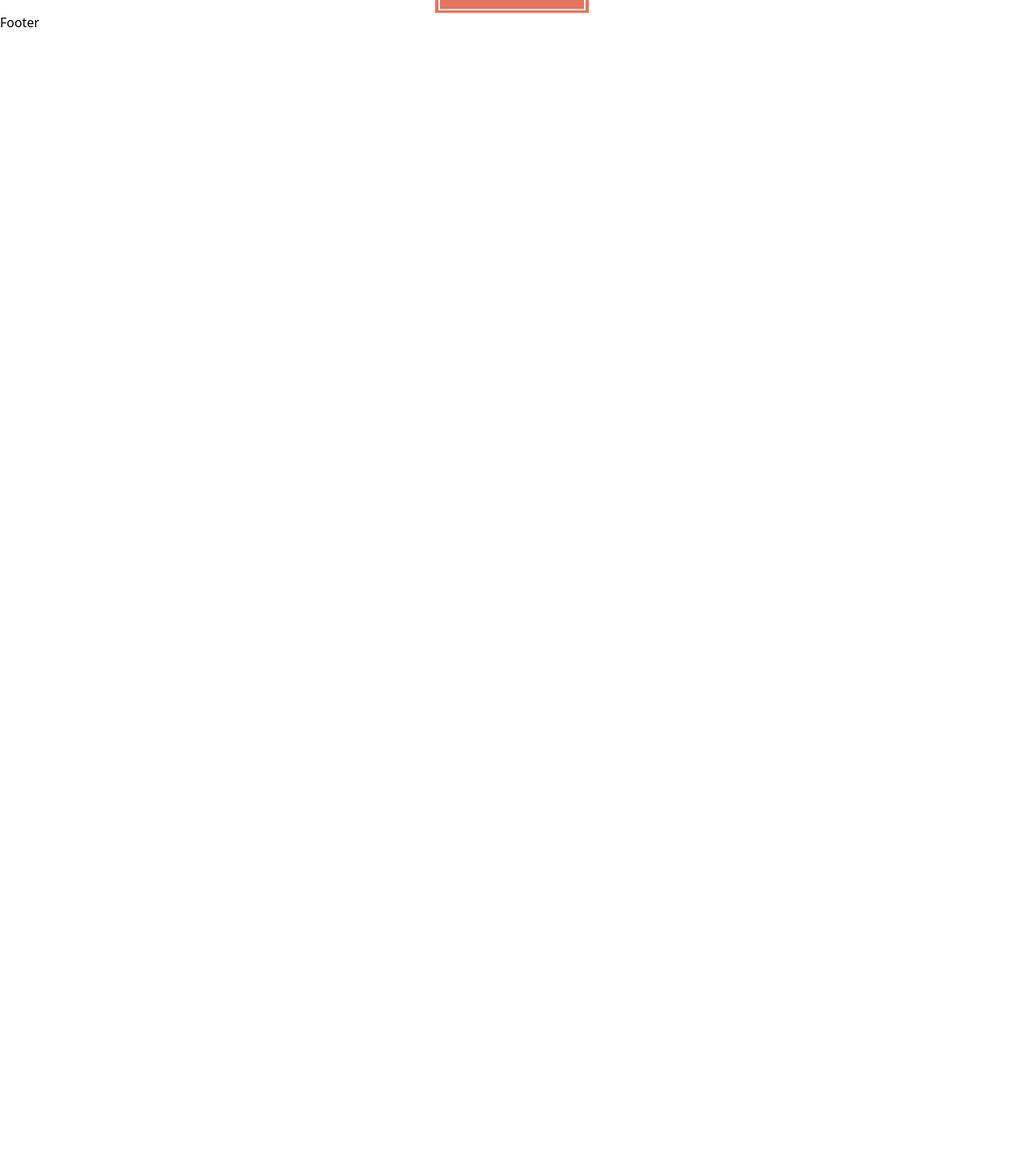
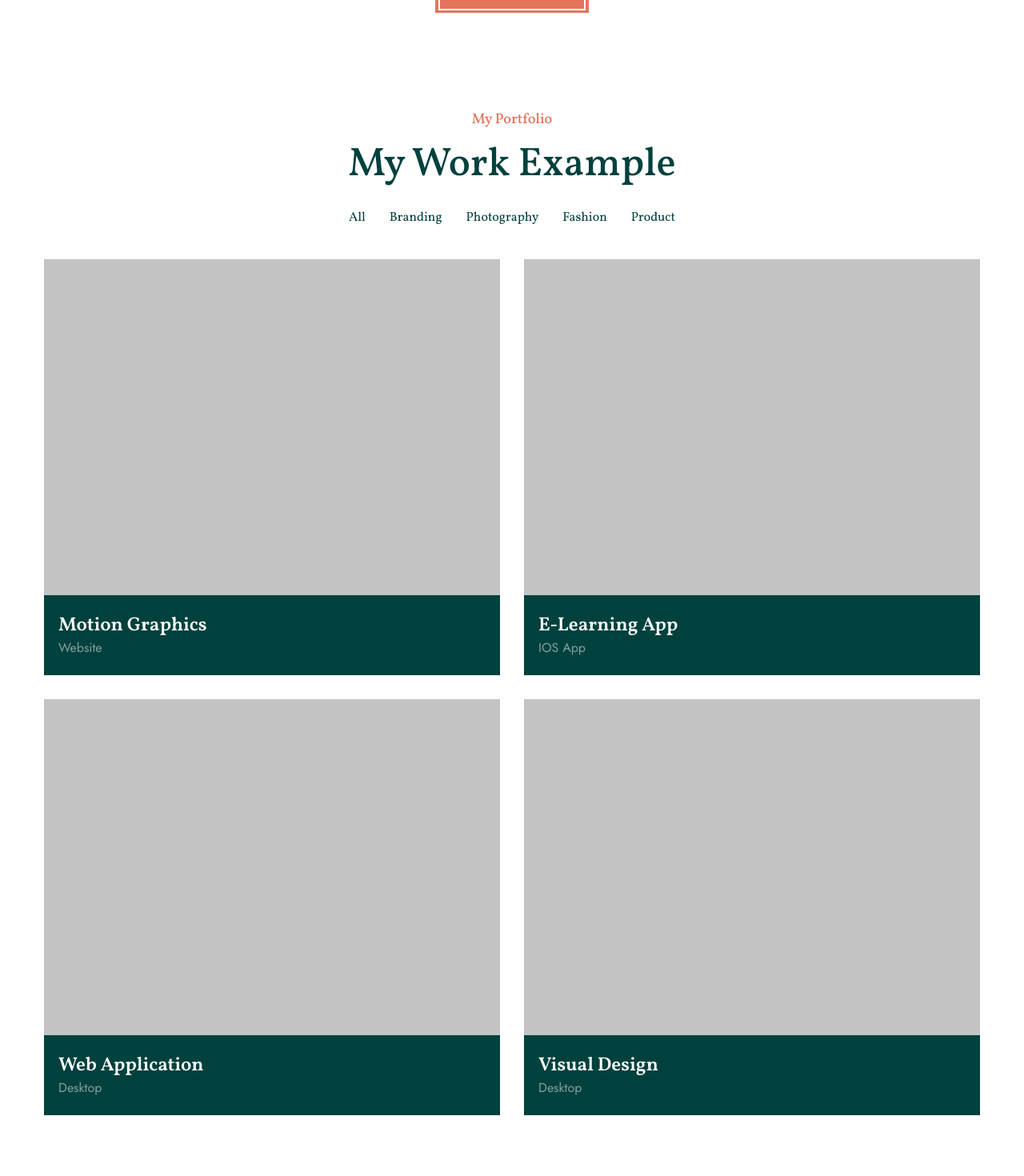
Before and after one commit to menabil/safwan, a Next.js app: page / in a window 1280 px wide. Shown: the part 3740-5210 px from the top of the page at 80% size. Before the commit the page ends 3780 px from the top, so only its background shows below. Built offline with nearby package versions, Linux system fonts and the light colour scheme.

Commit message:
portfolio section done

```diff
--- a/app/page.jsx
+++ b/app/page.jsx
@@ -1,5 +1,6 @@
 import About from "@/layouts/About";
 import Banner from "@/layouts/Banner";
+import Portfolio from "@/layouts/Portfolio";
 import Project from "@/layouts/Project";
 import Service from "@/layouts/Service";
 
@@ -10,6 +11,7 @@ export default function Home() {
       <Service />
       <About />
       <Project />
+      <Portfolio />
     </>
   );
 }
--- /dev/null
+++ b/layouts/Portfolio.jsx
@@ -0,0 +1,73 @@
+import Container from "@/components/Container";
+import React from "react";
+import { FaArrowRight } from "react-icons/fa6";
+
+const Portfolio = () => {
+  return (
+    <section className="py-30">
+      <Container>
+        <p className="text-lg font-medium text-secondary text-center font-Vol">
+          My Portfolio
+        </p>
+        <h3 className="text-[50px] font-medium w-130 leading-15 text-primary font-Vol text-center mx-auto pt-3 pb-6">
+          My Work Example
+        </h3>
+        <div className="flex gap-x-7.5 justify-center pb-10 font-Vol text-base text-primary">
+          <p className="cursor-pointer ">All</p>
+          <p className="cursor-pointer ">Branding</p>
+          <p className="cursor-pointer ">Photography</p>
+          <p className="cursor-pointer ">Fashion</p>
+          <p className="cursor-pointer ">Product</p>
+        </div>
+        <div className="flex flex-wrap gap-7.5 justify-center">
+          <div className="w-142.5 h-130 bg-[#C4C4C4] hover:bg-primary/50 relative duration-400 group">
+            <div className="bg-white w-17.5 h-17.5 rounded-full absolute top-7.5 right-7.5 duration-500 hidden group-hover:block cursor-pointer">
+              <FaArrowRight className="text-secondary text-3xl absolute top-1/2 left-1/2 -translate-x-1/2 -translate-y-1/2" />
+            </div>
+            <div className="bg-primary py-5.5 px-4.5 absolute bottom-0 left-0 w-full">
+              <h6 className="font-Vol font-semibold text-white text-2xl">
+                Motion Graphics
+              </h6>
+              <p className="font-Jos text-white/50 text-base">Website</p>
+            </div>
+          </div>
+          <div className="w-142.5 h-130 bg-[#C4C4C4] hover:bg-primary/50 relative duration-400 group">
+            <div className="bg-white w-17.5 h-17.5 rounded-full absolute top-7.5 right-7.5 duration-500 hidden group-hover:block cursor-pointer">
+              <FaArrowRight className="text-secondary text-3xl absolute top-1/2 left-1/2 -translate-x-1/2 -translate-y-1/2" />
+            </div>
+            <div className="bg-primary py-5.5 px-4.5 absolute bottom-0 left-0 w-full">
+              <h6 className="font-Vol font-semibold text-white text-2xl">
+                E-Learning App
+              </h6>
+              <p className="font-Jos text-white/50 text-base">IOS App</p>
+            </div>
+          </div>
+          <div className="w-142.5 h-130 bg-[#C4C4C4] hover:bg-primary/50 relative duration-400 group">
+            <div className="bg-white w-17.5 h-17.5 rounded-full absolute top-7.5 right-7.5 duration-500 hidden group-hover:block cursor-pointer">
+              <FaArrowRight className="text-secondary text-3xl absolute top-1/2 left-1/2 -translate-x-1/2 -translate-y-1/2" />
+            </div>
+            <div className="bg-primary py-5.5 px-4.5 absolute bottom-0 left-0 w-full">
+              <h6 className="font-Vol font-semibold text-white text-2xl">
+                Web Application
+              </h6>
+              <p className="font-Jos text-white/50 text-base">Desktop</p>
+            </div>
+          </div>
+          <div className="w-142.5 h-130 bg-[#C4C4C4] hover:bg-primary/50 relative duration-400 group">
+            <div className="bg-white w-17.5 h-17.5 rounded-full absolute top-7.5 right-7.5 duration-500 hidden group-hover:block cursor-pointer">
+              <FaArrowRight className="text-secondary text-3xl absolute top-1/2 left-1/2 -translate-x-1/2 -translate-y-1/2" />
+            </div>
+            <div className="bg-primary py-5.5 px-4.5 absolute bottom-0 left-0 w-full">
+              <h6 className="font-Vol font-semibold text-white text-2xl">
+                Visual Design
+              </h6>
+              <p className="font-Jos text-white/50 text-base">Desktop</p>
+            </div>
+          </div>
+        </div>
+      </Container>
+    </section>
+  );
+};
+
+export default Portfolio;
```
